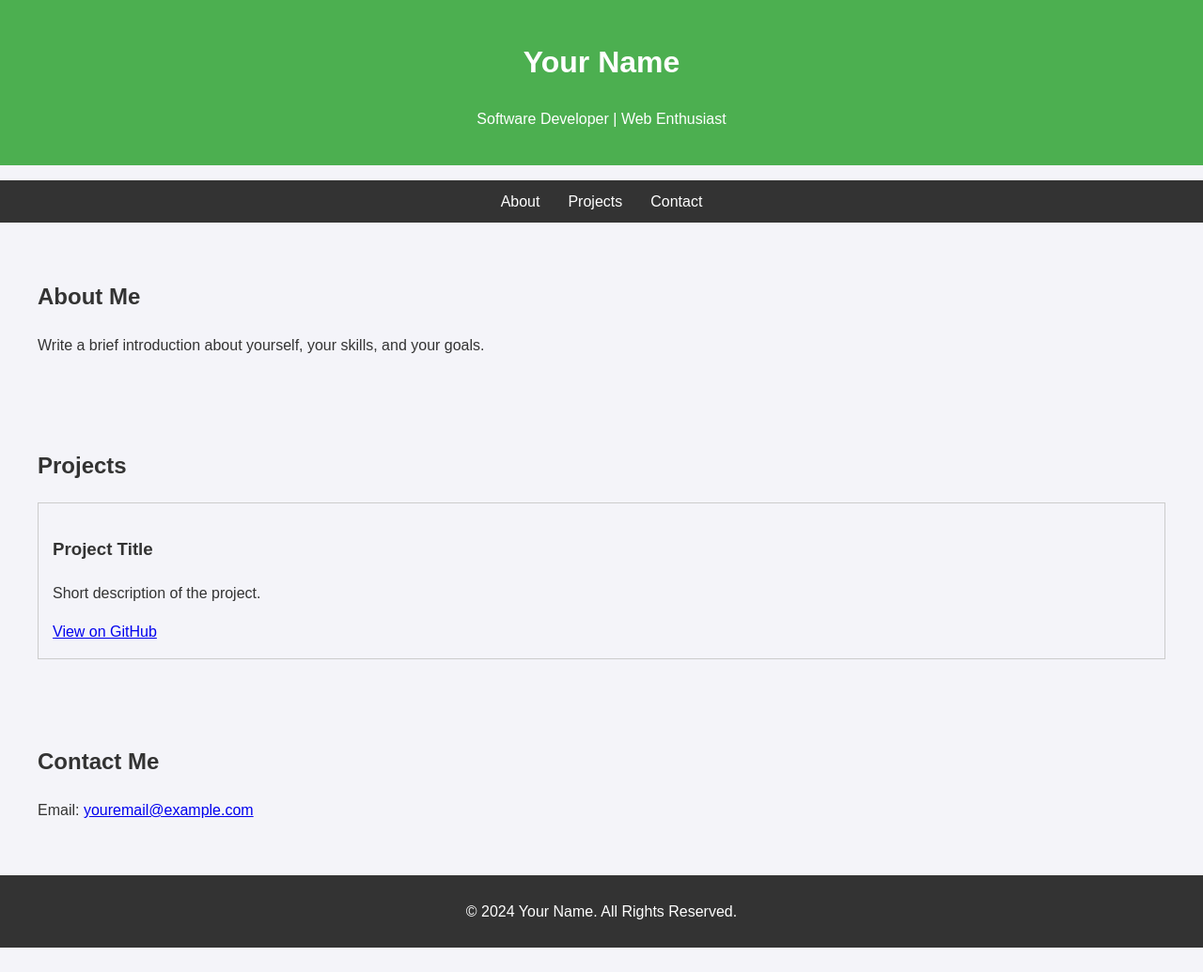
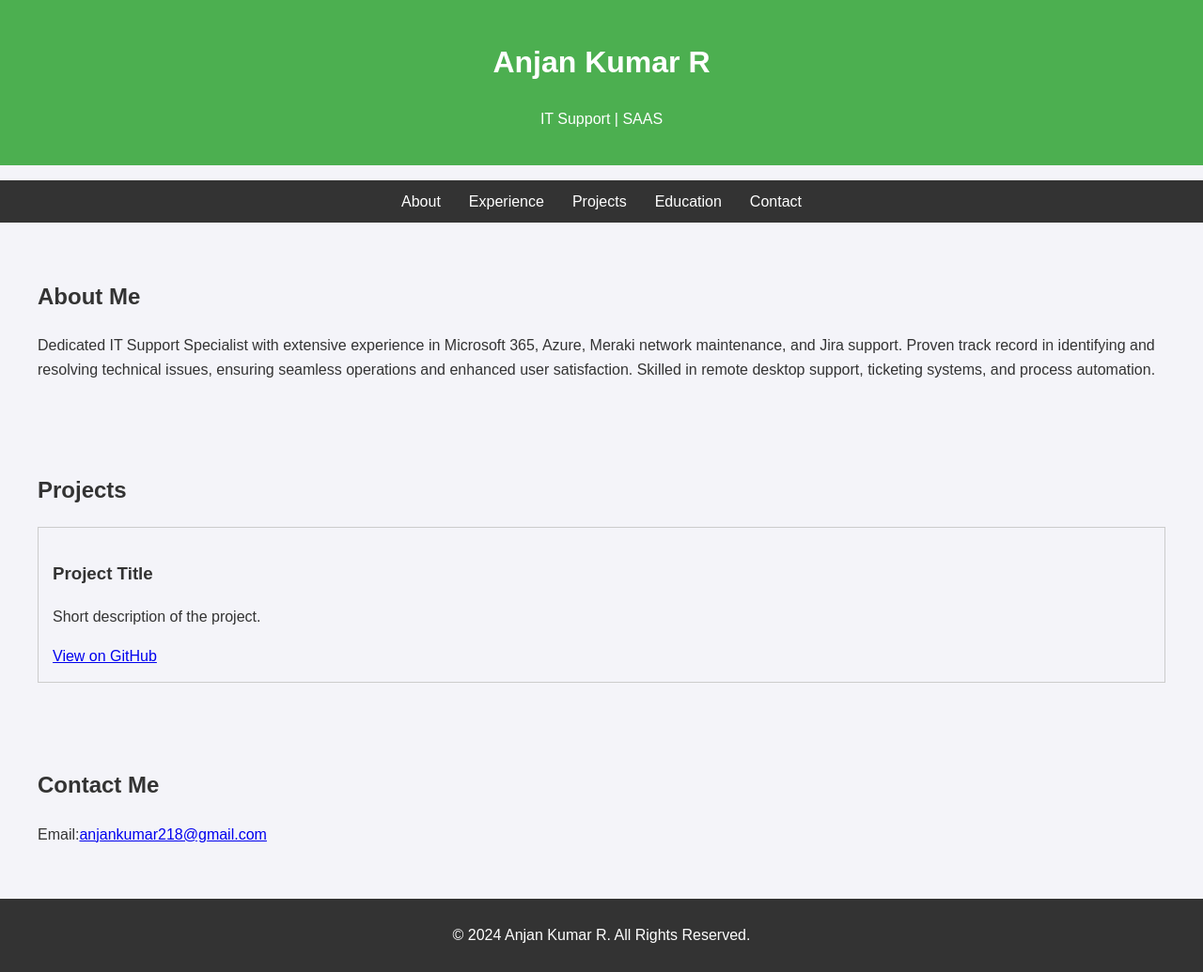
Before and after one commit to Stan45E/Stan45E.github.io, a plain HTML site: page index.html in a window 1280 px wide. Shown: the whole page at 94% size. Before the commit the page ends 1009 px from the top, so only its background shows below. Drawn offline with Linux system fonts and the light colour scheme.

Commit message:
Update index.html

```diff
--- a/index.html
+++ b/index.html
@@ -3,26 +3,31 @@
 <head>
   <meta charset="UTF-8">
   <meta name="viewport" content="width=device-width, initial-scale=1.0">
-  <title>Your Name - Portfolio</title>
+  <title>Anjan Kumar R- Portfolio</title>
   <link rel="stylesheet" href="style.css">
 </head>
 <body>
   <header>
-    <h1>Your Name</h1>
-    <p>Software Developer | Web Enthusiast</p>
+    <h1>Anjan Kumar R</h1>
+    <p>IT Support | SAAS</p>
   </header>
 
   <nav>
     <ul>
       <li><a href="#about">About</a></li>
+      <li><a href="#experience">Experience</a></li>
       <li><a href="#projects">Projects</a></li>
+      <li><a href="#education">Education</a></li>
       <li><a href="#contact">Contact</a></li>
     </ul>
   </nav>
 
   <section id="about">
     <h2>About Me</h2>
-    <p>Write a brief introduction about yourself, your skills, and your goals.</p>
+    <p>Dedicated IT Support Specialist with extensive experience in Microsoft 365, Azure, Meraki
+network maintenance, and Jira support. Proven track record in identifying and resolving
+technical issues, ensuring seamless operations and enhanced user satisfaction. Skilled in
+remote desktop support, ticketing systems, and process automation.</p>
   </section>
 
   <section id="projects">
@@ -36,11 +41,11 @@
 
   <section id="contact">
     <h2>Contact Me</h2>
-    <p>Email: <a href="mailto:youremail@example.com">youremail@example.com</a></p>
+    <p>Email:<a href="mailto: anjankumar218@gmail.com">anjankumar218@gmail.com</a></p>
   </section>
 
   <footer>
-    <p>© 2024 Your Name. All Rights Reserved.</p>
+    <p>© 2024 Anjan Kumar R. All Rights Reserved.</p>
   </footer>
 </body>
 </html>
```
